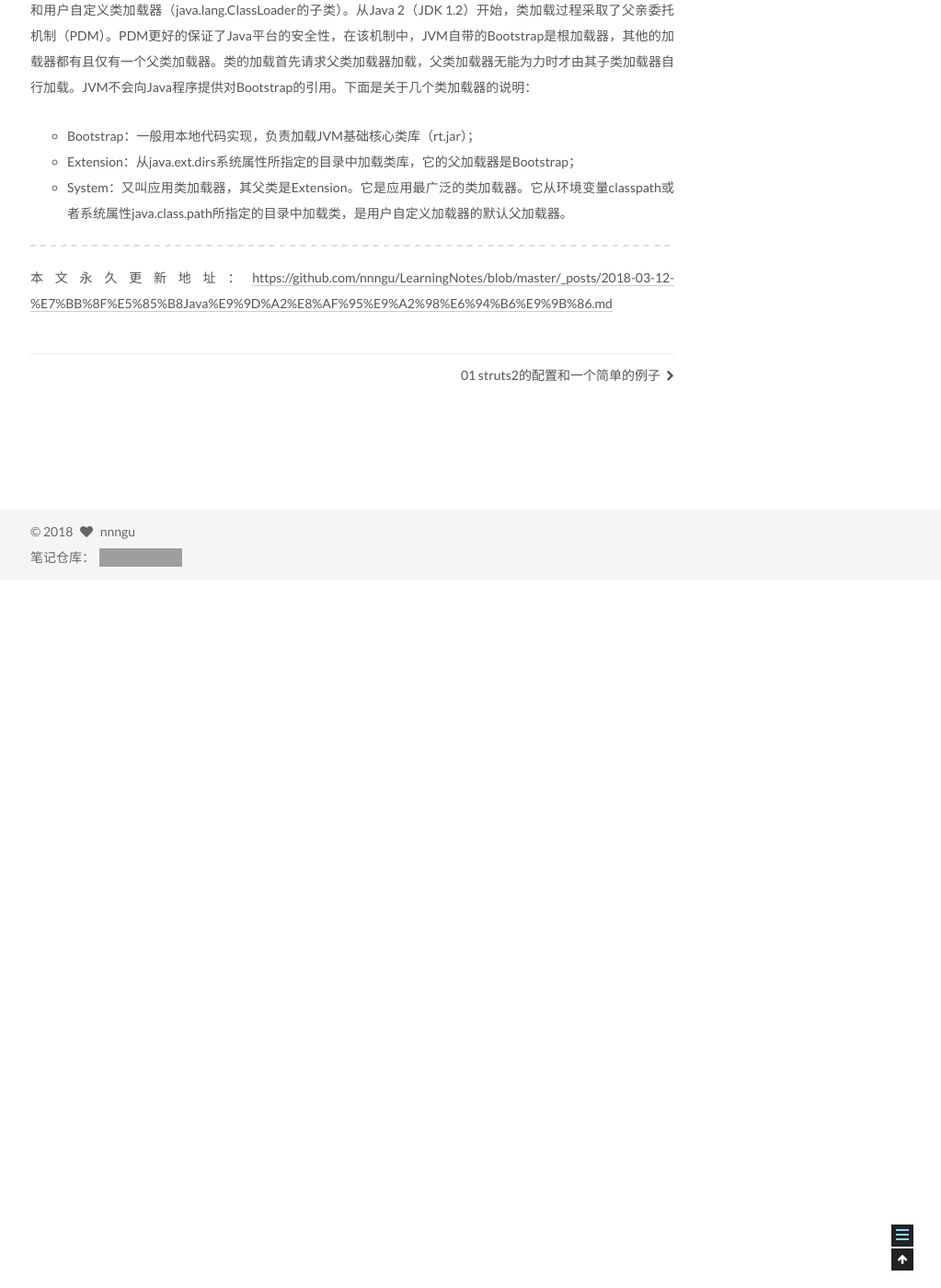
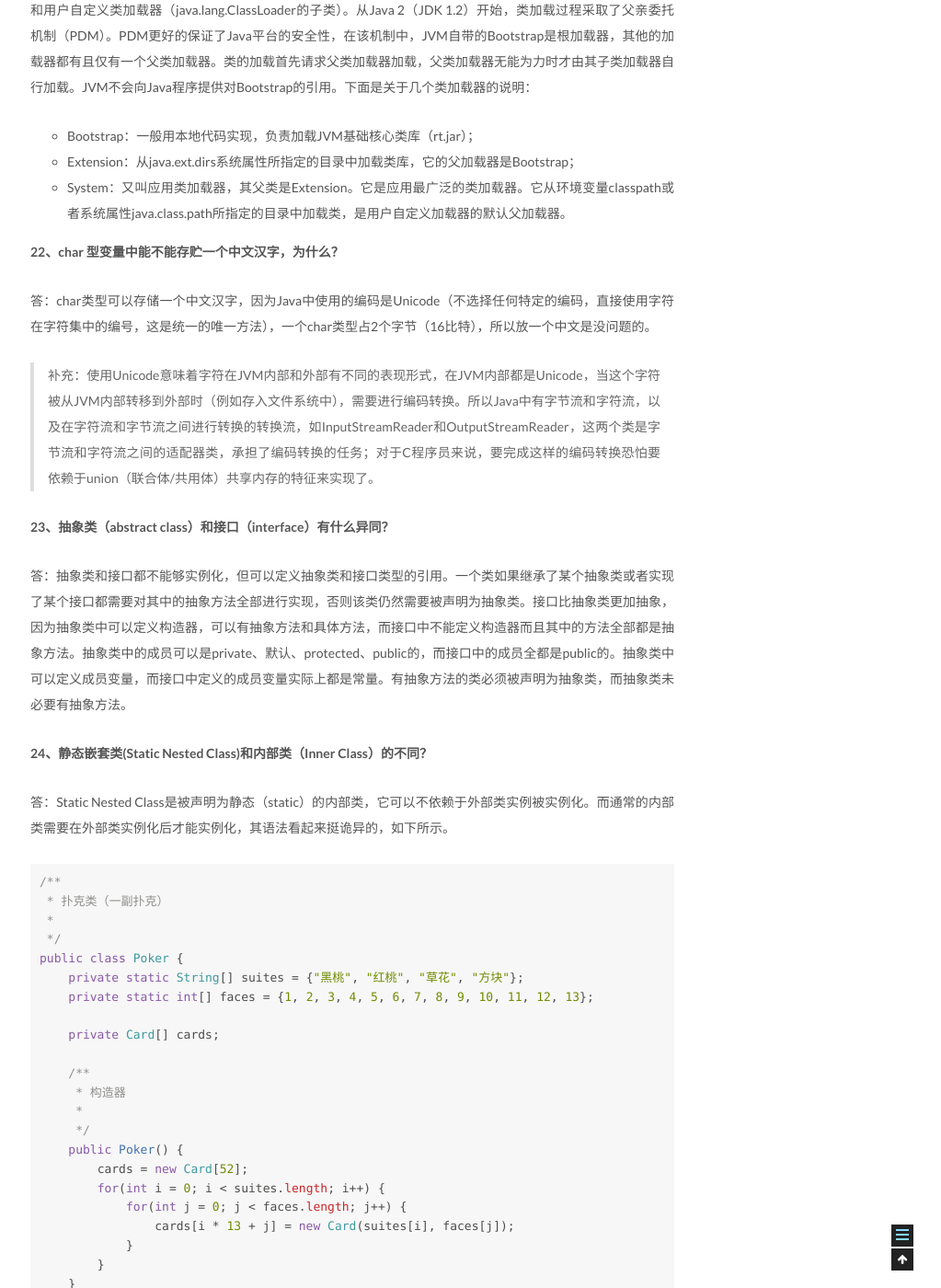
Before and after one commit to nnngu/LearningNotes, a Jekyll site: the page built from _posts/2018-03-12-经典Java面试题收集.md, in a window 1280 px wide and 1400 px high, scrolled down 10570 px. Shown: the whole window at 92% size, without its empty margins (257-1280 px from the left). Built offline with Jekyll 4.4.1, drawn with Linux system fonts in a browser that asks for light colours; before the commit the page ends 11200 px from its top, so only the background shows below that; some of the changed text lies outside the part shown; grey boxes are pictures that could not be loaded.

Commit message:
修改文件: _posts/2018-03-12-经典Java面试题收集.md

````diff
--- a/_posts/2018-03-12-经典Java面试题收集.md
+++ b/_posts/2018-03-12-经典Java面试题收集.md
@@ -326,7 +326,95 @@ int max(int a, int b);
 * Extension：从java.ext.dirs系统属性所指定的目录中加载类库，它的父加载器是Bootstrap；
 * System：又叫应用类加载器，其父类是Extension。它是应用最广泛的类加载器。它从环境变量classpath或者系统属性java.class.path所指定的目录中加载类，是用户自定义加载器的默认父加载器。
 
+**22、char 型变量中能不能存贮一个中文汉字，为什么？**
 
+答：char类型可以存储一个中文汉字，因为Java中使用的编码是Unicode（不选择任何特定的编码，直接使用字符在字符集中的编号，这是统一的唯一方法），一个char类型占2个字节（16比特），所以放一个中文是没问题的。
+
+> 补充：使用Unicode意味着字符在JVM内部和外部有不同的表现形式，在JVM内部都是Unicode，当这个字符被从JVM内部转移到外部时（例如存入文件系统中），需要进行编码转换。所以Java中有字节流和字符流，以及在字符流和字节流之间进行转换的转换流，如InputStreamReader和OutputStreamReader，这两个类是字节流和字符流之间的适配器类，承担了编码转换的任务；对于C程序员来说，要完成这样的编码转换恐怕要依赖于union（联合体/共用体）共享内存的特征来实现了。
+
+**23、抽象类（abstract class）和接口（interface）有什么异同？**
+
+答：抽象类和接口都不能够实例化，但可以定义抽象类和接口类型的引用。一个类如果继承了某个抽象类或者实现了某个接口都需要对其中的抽象方法全部进行实现，否则该类仍然需要被声明为抽象类。接口比抽象类更加抽象，因为抽象类中可以定义构造器，可以有抽象方法和具体方法，而接口中不能定义构造器而且其中的方法全部都是抽象方法。抽象类中的成员可以是private、默认、protected、public的，而接口中的成员全都是public的。抽象类中可以定义成员变量，而接口中定义的成员变量实际上都是常量。有抽象方法的类必须被声明为抽象类，而抽象类未必要有抽象方法。
+
+**24、静态嵌套类(Static Nested Class)和内部类（Inner Class）的不同？**
+
+答：Static Nested Class是被声明为静态（static）的内部类，它可以不依赖于外部类实例被实例化。而通常的内部类需要在外部类实例化后才能实例化，其语法看起来挺诡异的，如下所示。
+
+```java
+/**
+ * 扑克类（一副扑克）
+ *
+ */
+public class Poker {
+    private static String[] suites = {"黑桃", "红桃", "草花", "方块"};
+    private static int[] faces = {1, 2, 3, 4, 5, 6, 7, 8, 9, 10, 11, 12, 13};
+
+    private Card[] cards;
+
+    /**
+     * 构造器
+     *
+     */
+    public Poker() {
+        cards = new Card[52];
+        for(int i = 0; i < suites.length; i++) {
+            for(int j = 0; j < faces.length; j++) {
+                cards[i * 13 + j] = new Card(suites[i], faces[j]);
+            }
+        }
+    }
+
+    /**
+     * 洗牌 （随机乱序）
+     *
+     */
+    public void shuffle() {
+        for(int i = 0, len = cards.length; i < len; i++) {
+            int index = (int) (Math.random() * len);
+            Card temp = cards[index];
+            cards[index] = cards[i];
+            cards[i] = temp;
+        }
+    }
+
+    /**
+     * 发牌
+     * @param index 发牌的位置
+     *
+     */
+    public Card deal(int index) {
+        return cards[index];
+    }
+
+    /**
+     * 卡片类（一张扑克）
+     * [内部类]
+     *
+     */
+    public class Card {
+        private String suite;   // 花色
+        private int face;       // 点数
+
+        public Card(String suite, int face) {
+            this.suite = suite;
+            this.face = face;
+        }
+
+        @Override
+        public String toString() {
+            String faceStr = "";
+            switch(face) {
+            case 1: faceStr = "A"; break;
+            case 11: faceStr = "J"; break;
+            case 12: faceStr = "Q"; break;
+            case 13: faceStr = "K"; break;
+            default: faceStr = String.valueOf(face);
+            }
+            return suite + faceStr;
+        }
+    }
+}
+```
 
 
 
````
